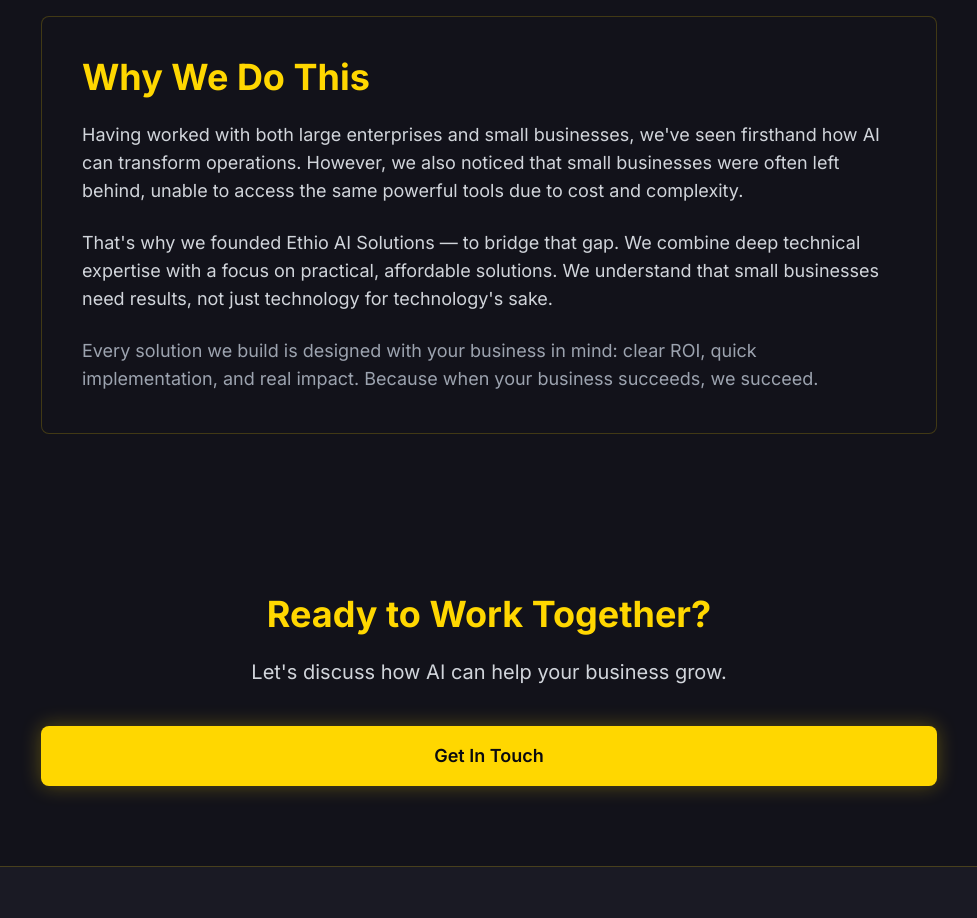
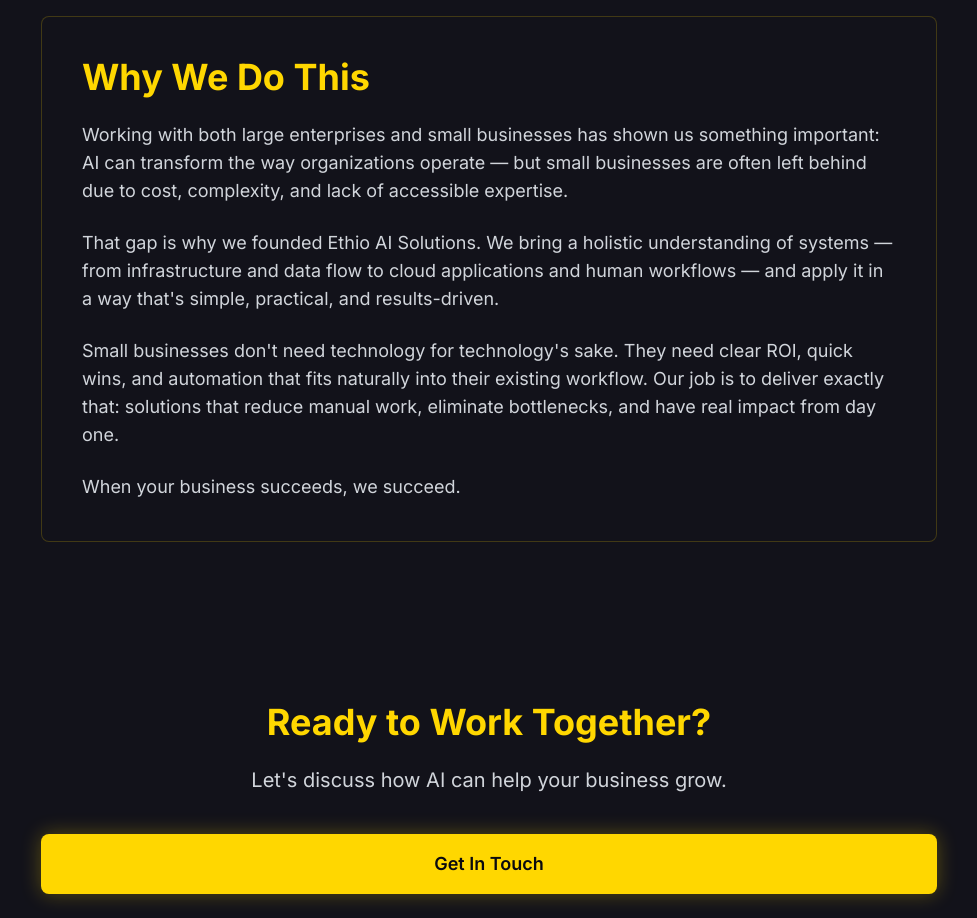
Before and after one commit to jaklilu/Ethio_AI_Solutions, a Next.js app: page /about in a window 1280 px wide. Shown: the part 1580-2498 px from the top of the page, without its empty margins (151-1128 px from the left). Built offline with nearby package versions, Linux system fonts and the light colour scheme.

Commit message:
update Why We Do This section on About page with new content

```diff
--- a/app/about/page.tsx
+++ b/app/about/page.tsx
@@ -134,13 +134,16 @@
                 Why We Do This
               </h2>
               <p className="text-sm sm:text-base md:text-lg text-gray-300 mb-4 sm:mb-6 leading-relaxed">
-                Having worked with both large enterprises and small businesses, we&apos;ve seen firsthand how AI can transform operations. However, we also noticed that small businesses were often left behind, unable to access the same powerful tools due to cost and complexity.
+                Working with both large enterprises and small businesses has shown us something important: AI can transform the way organizations operate — but small businesses are often left behind due to cost, complexity, and lack of accessible expertise.
               </p>
               <p className="text-sm sm:text-base md:text-lg text-gray-300 mb-4 sm:mb-6 leading-relaxed">
-                That&apos;s why we founded Ethio AI Solutions — to bridge that gap. We combine deep technical expertise with a focus on practical, affordable solutions. We understand that small businesses need results, not just technology for technology&apos;s sake.
+                That gap is why we founded Ethio AI Solutions. We bring a holistic understanding of systems — from infrastructure and data flow to cloud applications and human workflows — and apply it in a way that&apos;s simple, practical, and results-driven.
               </p>
-              <p className="text-sm sm:text-base md:text-lg text-gray-400 leading-relaxed">
-                Every solution we build is designed with your business in mind: clear ROI, quick implementation, and real impact. Because when your business succeeds, we succeed.
+              <p className="text-sm sm:text-base md:text-lg text-gray-300 mb-4 sm:mb-6 leading-relaxed">
+                Small businesses don&apos;t need technology for technology&apos;s sake. They need clear ROI, quick wins, and automation that fits naturally into their existing workflow. Our job is to deliver exactly that: solutions that reduce manual work, eliminate bottlenecks, and have real impact from day one.
+              </p>
+              <p className="text-sm sm:text-base md:text-lg text-gray-300 leading-relaxed">
+                When your business succeeds, we succeed.
               </p>
             </motion.div>
           </Card>
```
